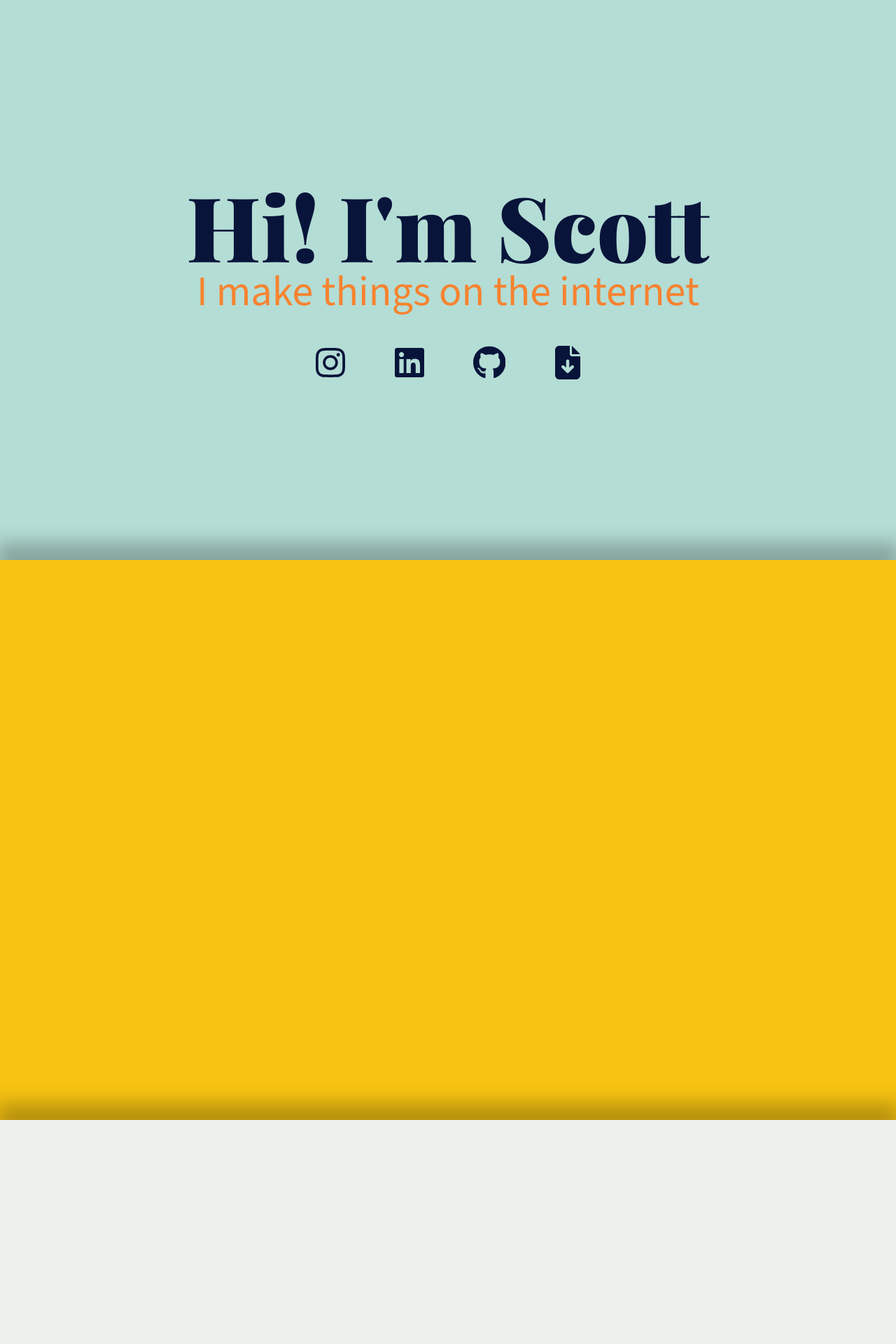
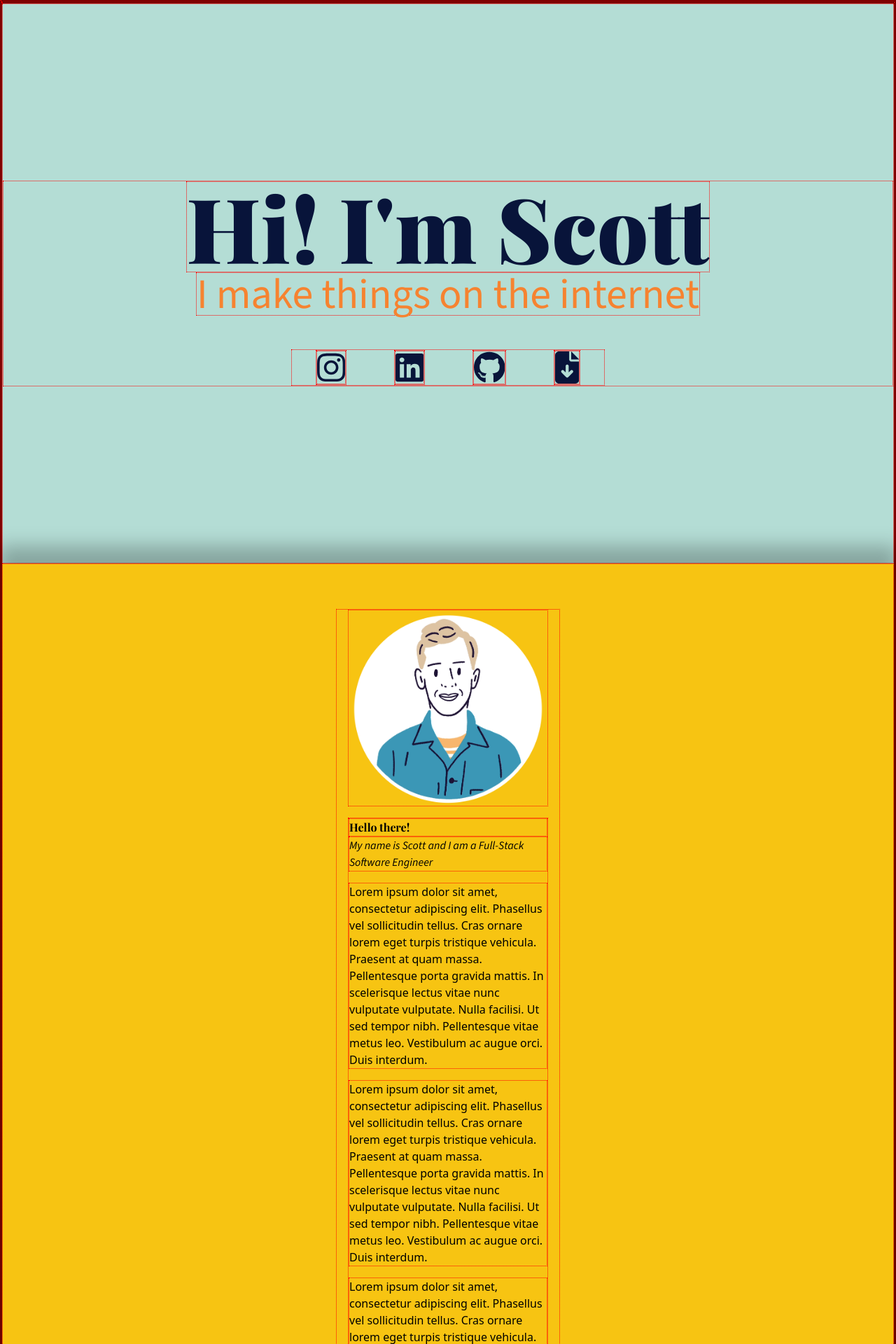
Before and after one commit to scottkennethjackson/scottkennethjackson, a PHP site: page / in a window 1280 px wide. Shown: the top 1920 px of the page at 70% size. Run offline with PHP 8.4, Linux system fonts and the light colour scheme; some web fonts are replaced.

Commit message:
Create about template
Built the basic structure of the about section.
To do: add layout styling for different devices

```diff
--- a/index.html
+++ b/index.html
@@ -94,9 +94,26 @@
 
       <section
         id="about"
-        class="flex sticky top-0 justify-center items-center min-h-screen bg-yellow shadow-top"
-      ></section>
+        class="flex sticky top-0 justify-center items-center py-16 min-h-screen bg-yellow shadow-top"
+      >
+        <div class="container flex flex-col items-center px-4 w-xs">
+          <img
+            src="./src/assets/img/illustration.png"
+            alt="An illustratration of Scott"
+            class="mb-4"
+          >
+          <div>
+            <h2 class="font-playfair font-bold">Hello there!</h2>
+            <h3 class="mb-4 font-source font-medium italic">My name is Scott and I am a Full-Stack Software Engineer</h3>
+            <p class="mb-4">Lorem ipsum dolor sit amet, consectetur adipiscing elit. Phasellus vel sollicitudin tellus. Cras ornare lorem eget turpis tristique vehicula. Praesent at quam massa. Pellentesque porta gravida mattis. In scelerisque lectus vitae nunc vulputate vulputate. Nulla facilisi. Ut sed tempor nibh. Pellentesque vitae metus leo. Vestibulum ac augue orci. Duis interdum.</p>
 
+            <p class="mb-4">Lorem ipsum dolor sit amet, consectetur adipiscing elit. Phasellus vel sollicitudin tellus. Cras ornare lorem eget turpis tristique vehicula. Praesent at quam massa. Pellentesque porta gravida mattis. In scelerisque lectus vitae nunc vulputate vulputate. Nulla facilisi. Ut sed tempor nibh. Pellentesque vitae metus leo. Vestibulum ac augue orci. Duis interdum.</p>
+
+            <p>Lorem ipsum dolor sit amet, consectetur adipiscing elit. Phasellus vel sollicitudin tellus. Cras ornare lorem eget turpis tristique vehicula. Praesent at quam massa. Pellentesque porta gravida mattis. In scelerisque lectus vitae nunc vulputate vulputate. Nulla facilisi. Ut sed tempor nibh. Pellentesque vitae metus leo. Vestibulum ac augue orci. Duis interdum.</p>
+          </div>
+        </div>
+      </section>
+<!--
       <section
         id="experience"
         class="flex sticky top-0 justify-center items-center min-h-screen bg-offwhte shadow-top"
@@ -112,7 +129,7 @@
         class="flex sticky top-0 justify-center items-center min-h-screen bg-darkblue shadow-top"
       ></section>
     </main>
-
+-->
     <footer class="flex sticky justify-center items-center min-h-auto bg-black shadow-top"></footer>
   </body>
 </html>
--- a/src/input.css
+++ b/src/input.css
@@ -18,6 +18,8 @@
   --shadow-top: 0 -20px 25px 5px rgb(0 0 0 / 0.25);
 }
 
-/* {
+* {
     border: 1px dotted red;
-}*/
+}
+
+/*--spacing: 0.25rem;*/
--- a/src/output.css
+++ b/src/output.css
@@ -530,20 +530,11 @@
   }
 }
 @layer utilities {
-  .fixed {
-    position: fixed;
-  }
-  .static {
-    position: static;
-  }
   .sticky {
     position: sticky;
   }
   .top-0 {
     top: calc(var(--spacing) * 0);
-  }
-  .bottom-0 {
-    bottom: calc(var(--spacing) * 0);
   }
   .container {
     width: 100%;
@@ -566,17 +557,23 @@
       max-width: 96rem;
     }
   }
+  .mb-4 {
+    margin-bottom: calc(var(--spacing) * 4);
+  }
   .mb-8 {
     margin-bottom: calc(var(--spacing) * 8);
-  }
-  .block {
-    display: block;
   }
   .flex {
     display: flex;
   }
   .h-8 {
     height: calc(var(--spacing) * 8);
+  }
+  .min-h-12 {
+    min-height: calc(var(--spacing) * 12);
+  }
+  .min-h-16 {
+    min-height: calc(var(--spacing) * 16);
   }
   .min-h-auto {
     min-height: auto;
@@ -620,6 +617,18 @@
   .fill-midnight {
     fill: var(--color-midnight);
   }
+  .p-4 {
+    padding: calc(var(--spacing) * 4);
+  }
+  .px-4 {
+    padding-inline: calc(var(--spacing) * 4);
+  }
+  .py-12 {
+    padding-block: calc(var(--spacing) * 12);
+  }
+  .py-16 {
+    padding-block: calc(var(--spacing) * 16);
+  }
   .font-playfair {
     font-family: var(--font-playfair);
   }
@@ -638,14 +647,22 @@
     --tw-font-weight: var(--font-weight-black);
     font-weight: var(--font-weight-black);
   }
+  .font-bold {
+    --tw-font-weight: var(--font-weight-bold);
+    font-weight: var(--font-weight-bold);
+  }
+  .font-medium {
+    --tw-font-weight: var(--font-weight-medium);
+    font-weight: var(--font-weight-medium);
+  }
   .text-midnight {
     color: var(--color-midnight);
   }
   .text-orange {
     color: var(--color-orange);
   }
-  .text-white {
-    color: var(--color-white);
+  .italic {
+    font-style: italic;
   }
   .shadow-top {
     --tw-shadow: 0 -20px 25px 5px var(--tw-shadow-color, rgb(0 0 0 / 0.25));
@@ -724,6 +741,9 @@
       line-height: var(--tw-leading, var(--text-9xl--line-height));
     }
   }
+}
+* {
+  border: 1px dotted red;
 }
 @keyframes spin {
   to {
```
Also changed, not shown: src/assets/img/illustration.png (added).
